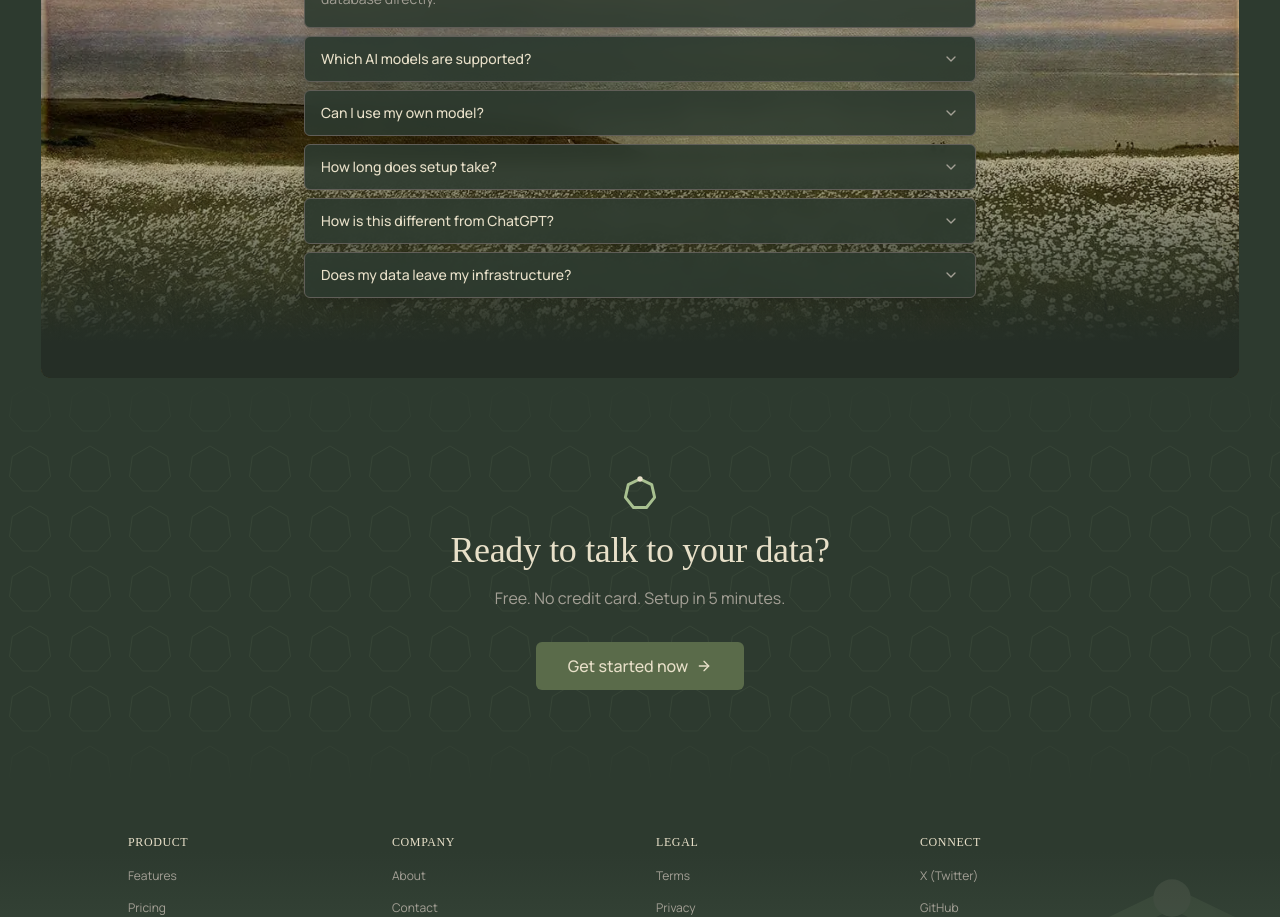
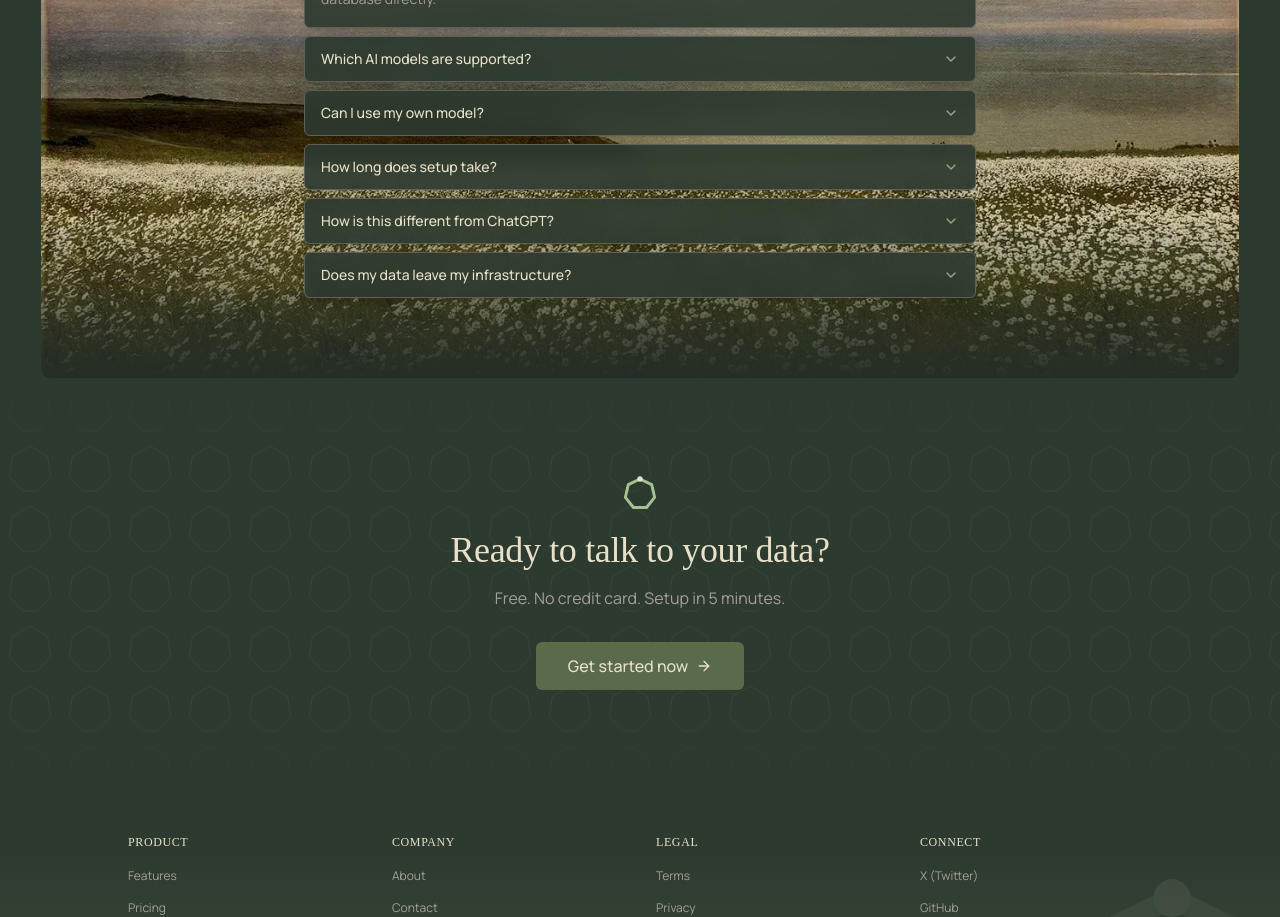
Before and after one commit to Txchrixo/tevet-7, a Next.js app: page / in a window 1280 px wide. Shown: the part 4420-5337 px from the top of the page. Built offline with nearby package versions, Linux system fonts and the light colour scheme; a web font is replaced by a local one.

Commit message:
fix(landing): shorten FAQ bottom scrim (h-2/5→h-1/4, removed solid hold) so painting stays visible for 75% of section — no more dark green band before FinalCTA

```diff
--- a/src/components/producer-copilot/landing-page.tsx
+++ b/src/components/producer-copilot/landing-page.tsx
@@ -815,17 +815,17 @@ function FAQ({ t }: { t: typeof T.en }) {
             filter: "brightness(0.85) saturate(0.85) contrast(1.03)",
           }}
         >
-          {/* Bottom scrim only: a tall (h-2/5) multi-stop ease curve so the
-              painting fades out gradually over a large area, melting into the
-              page background for a smooth transition to the FinalCTA below.
-              The gradient holds the page background solid for the first 14%,
-              then eases slowly to transparent — a long, gentle fade. The top
-              is left untouched (full-strength painting). */}
+          {/* Bottom scrim: fades the painting into the page background right at
+              the section boundary for a smooth transition to the FinalCTA. Kept
+              short (h-1/4) so the painting stays visible for most of the section
+              and only fades in the last quarter — no large dark green band. The
+              gradient eases from transparent to the page background over the
+              full scrim height. */}
           <div
-            className="absolute inset-x-0 bottom-0 h-2/5"
+            className="absolute inset-x-0 bottom-0 h-1/4"
             style={{
               background:
-                "linear-gradient(to top, var(--background) 0%, var(--background) 14%, color-mix(in srgb, var(--background) 75%, transparent) 35%, color-mix(in srgb, var(--background) 35%, transparent) 65%, transparent 100%)",
+                "linear-gradient(to top, var(--background) 0%, color-mix(in srgb, var(--background) 75%, transparent) 30%, color-mix(in srgb, var(--background) 35%, transparent) 60%, transparent 100%)",
             }}
           />
         </div>
```
Also changed, not shown: upload/pasted_image_1783301428621.png (added), 1 other file (tests, documents, lock files or other folders).
